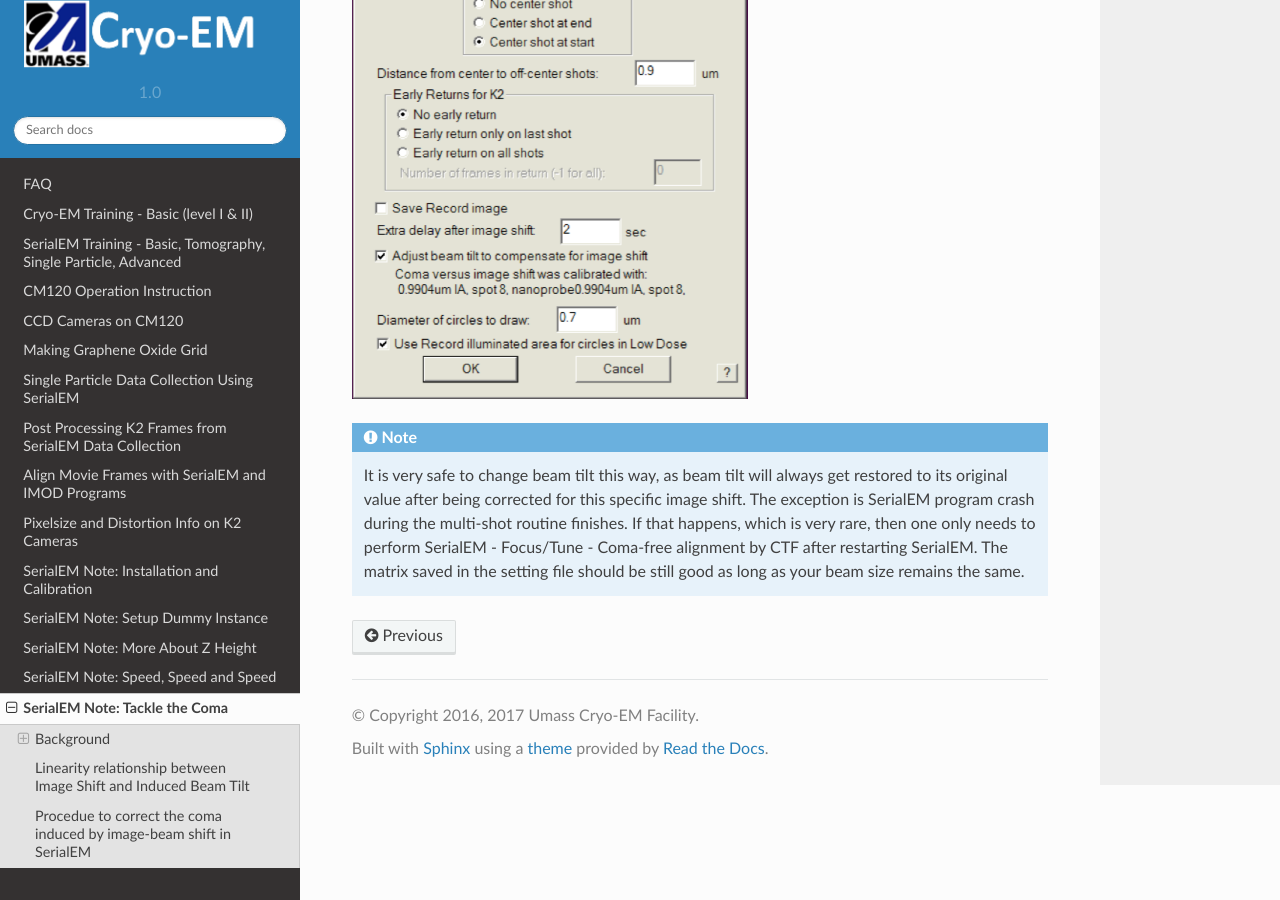
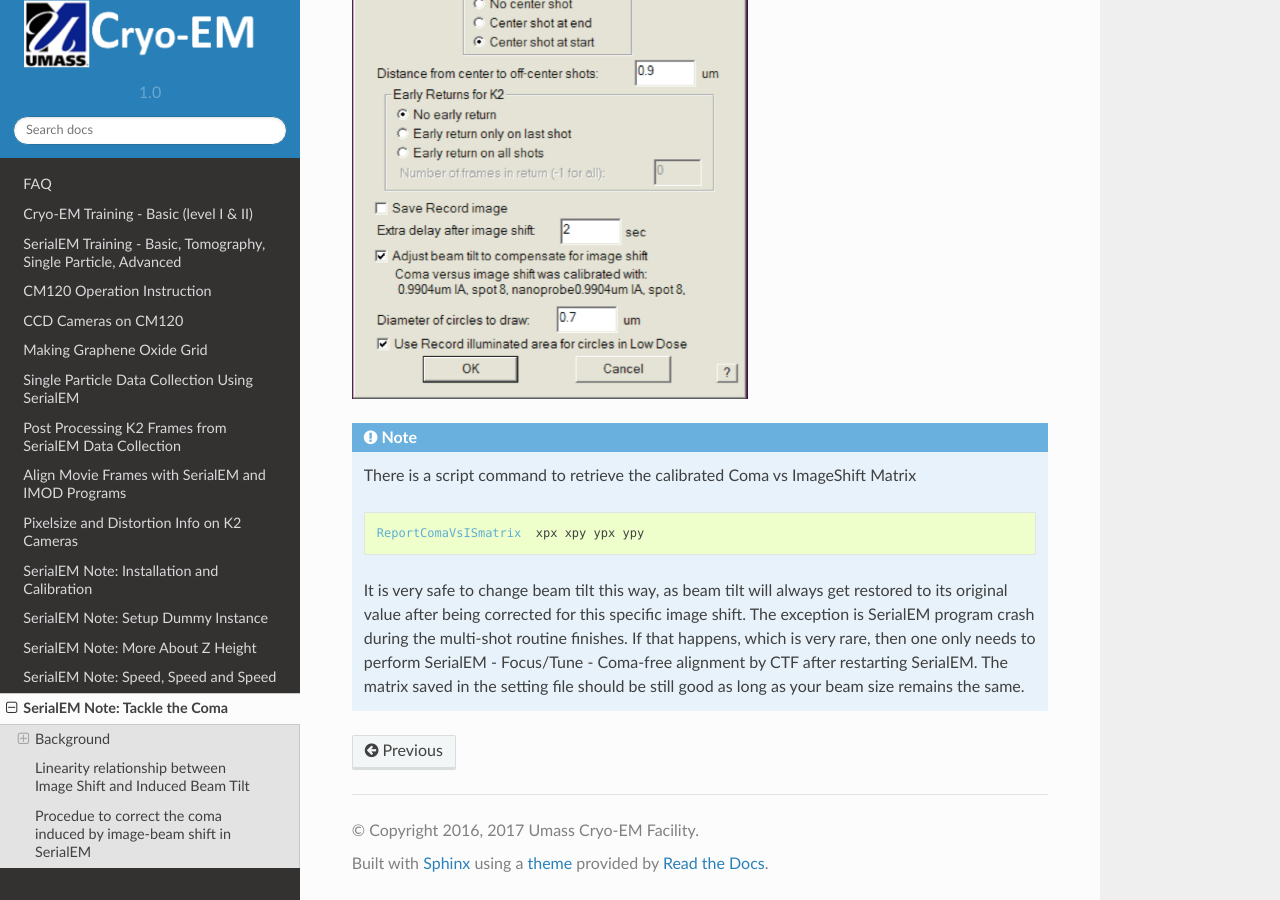
Before and after one commit to xuchen66/sphinx-emdocs, a Sphinx documentation site: the page built from source/serialEM-note-tackle-coma.rst, in a window 1280 px wide and 900 px high, scrolled down 2683 px. Built offline with Sphinx 7.4.7 and the Read the Docs theme 2.0.0, drawn with Linux system fonts in a browser that asks for light colours; pages that are not in the unit, such as notebooks, are missing from menus.

Commit message:
Update serialEM-note-tackle-coma.rst

```diff
--- a/source/serialEM-note-tackle-coma.rst
+++ b/source/serialEM-note-tackle-coma.rst
@@ -97,6 +97,12 @@
 
 .. note::
 
+   There is a script command to retrieve the calibrated Coma vs ImageShift Matrix
+
+   .. code-block:: ruby
+
+      ReportComaVsISmatrix  xpx xpy ypx ypy
+
    It is very safe to change beam tilt this way, as beam tilt will always get restored to its original value after being corrected for
    this specific image shift. The exception is SerialEM program crash during the multi-shot routine finishes. If that happens, which
    is very rare, then one only needs to perform SerialEM - Focus/Tune - Coma-free alignment by CTF after restarting SerialEM. The
```
